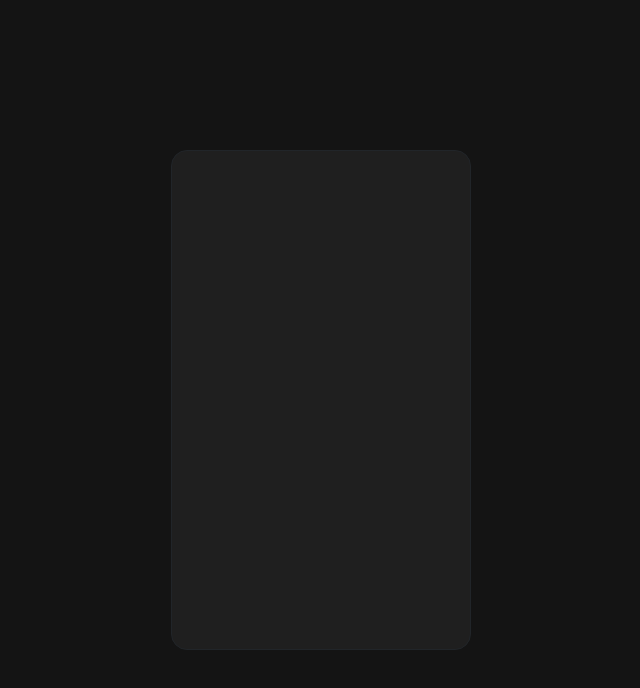
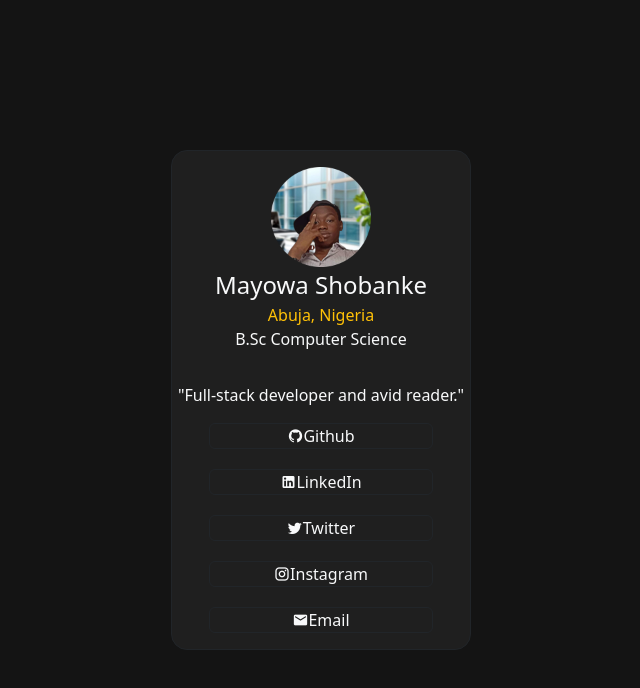
Before and after one commit to maryorwah04/myProfile, a plain HTML site: page index.html in a window 1280 px wide. Shown: the whole page, without its empty margins (319-959 px from the left). Drawn offline with nearby package versions, Linux system fonts and the light colour scheme.

Commit message:
complete child-div content

```diff
--- a/index.html
+++ b/index.html
@@ -6,11 +6,46 @@
   <link rel="icon" type="image/png" sizes="32x32" href="./assets/images/favicon-32x32.png">
   <title>Frontend Mentor | Social links profile</title>
   <link href="https://cdn.jsdelivr.net/npm/bootstrap@5.3.1/dist/css/bootstrap.min.css" rel="stylesheet">
+  <link rel="stylesheet" href="https://cdn.jsdelivr.net/npm/@mdi/font@7.4.47/css/materialdesignicons.min.css">
   <link rel="stylesheet" href="style.css">
 </head>
 <body class="d-flex justify-content-center align-items-center">
-  <div class="child-div text-light border border-dark rounded-4">
 
+  <div class="child-div text-light border border-dark rounded-4 d-flex flex-column justify-content-between align-items-center py-3">
+
+    <div class="header d-flex flex-column justify-content-between align-items-center">
+      <img src="assets\images\profile-pic.png" alt="profile pic" height="100px" width="100px">
+      <div class="fs-4">Mayowa Shobanke</div>
+      <div class="text-warning">Abuja, Nigeria</div>
+      <p>
+        B.Sc Computer Science
+      </p>
+      <p>
+        <div>"Full-stack developer and avid reader."</div>
+      </p>
+    </div>
+
+    <div class="body d-flex flex-column justify-content-between align-items-center w-100 h-50">
+      <div class="w-75 border border-dark rounded-2 d-flex justify-content-center align-items-center fw-medium">
+        <span class="mdi mdi-github"></span> Github
+      </div>
+
+      <div class="w-75 border border-dark rounded-2 d-flex justify-content-center align-items-center fw-medium">
+        <span class="mdi mdi-linkedin"></span> LinkedIn
+      </div>
+
+      <div class="w-75 border border-dark rounded-2 d-flex justify-content-center align-items-center fw-medium">
+        <span class="mdi mdi-twitter"></span> Twitter
+      </div>
+
+      <div class="w-75 border border-dark rounded-2 d-flex justify-content-center align-items-center fw-medium">
+        <span class="mdi mdi-instagram"></span> Instagram
+      </div>
+
+      <div class="w-75 border border-dark rounded-2 d-flex justify-content-center align-items-center fw-medium">
+        <span class="mdi mdi-email"></span> Email
+      </div>
+    </div>
   </div>
 </body>
 </html>
```
